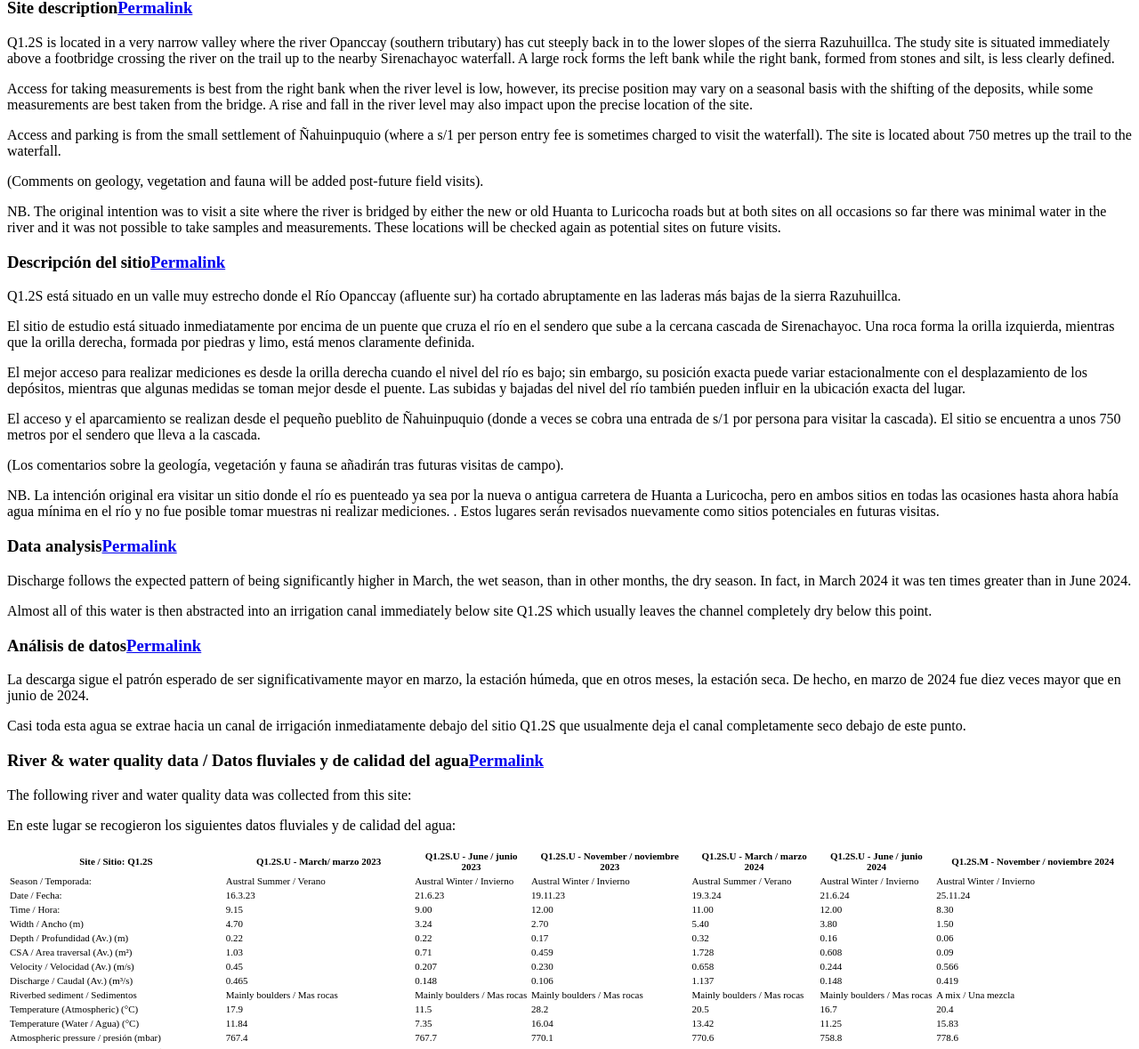
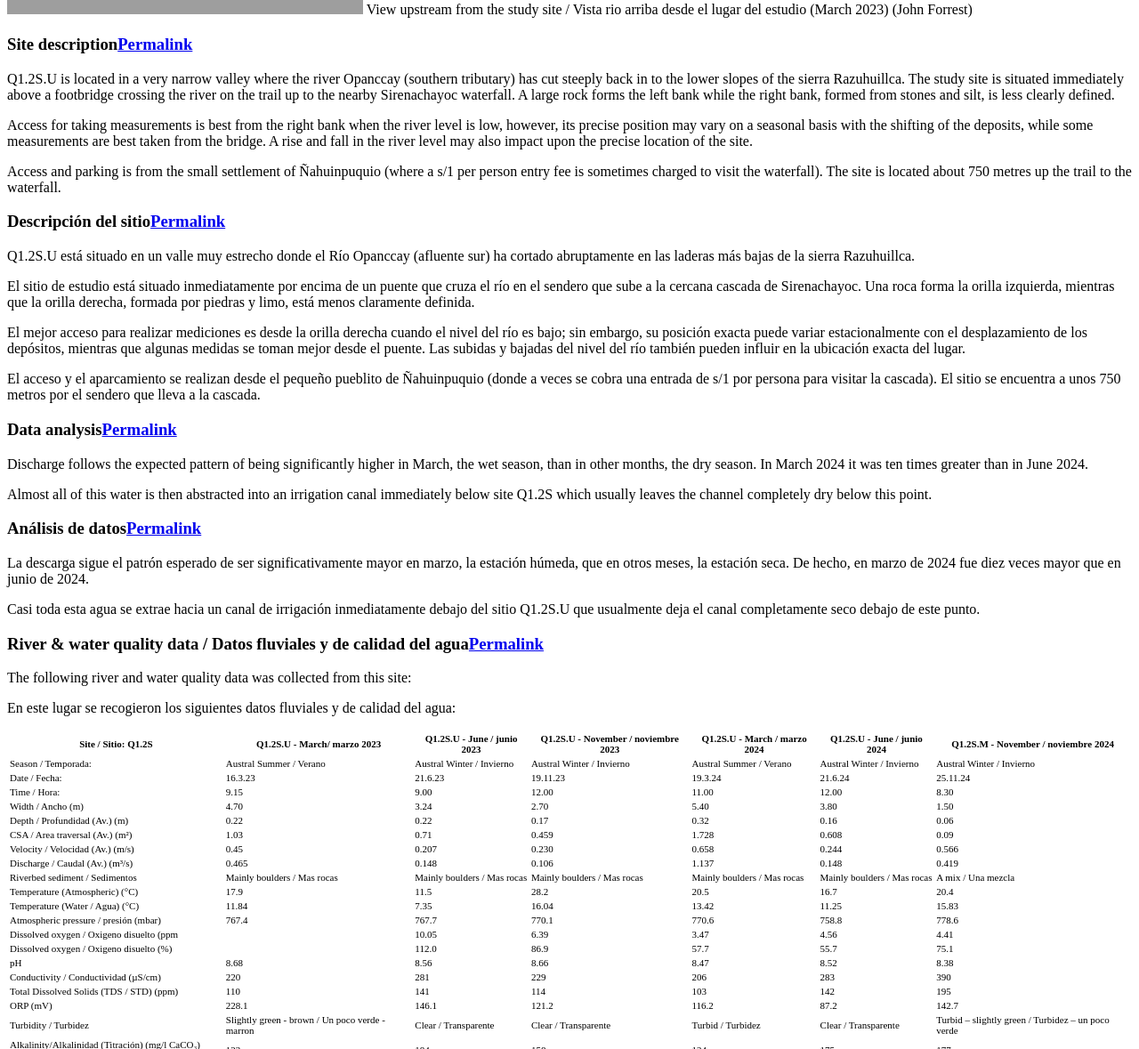
Before and after one commit to HVLepage/cavep-unah, a Jekyll site: the page built from _docs/site-network/Q1_2S.md, in a window 1280 px wide and 1400 px high, scrolled down 3719 px. Shown: the part 221-1400 px from the top of the window at 89% size. Built offline with Jekyll 4.4.1, drawn with Linux system fonts in a browser that asks for light colours; comment, search, counter and statistics services are not loaded; some of the changed text lies outside the part shown; grey boxes are pictures that could not be loaded.

Commit message:
Update Q1_2S.md

```diff
--- a/_docs/site-network/Q1_2S.md
+++ b/_docs/site-network/Q1_2S.md
@@ -58,20 +60,16 @@
 
 ### Site description
 
-Q1.2S is located in a very narrow valley where the river Opanccay (southern tributary) has cut steeply back in to the lower slopes of the sierra Razuhuillca. The study site is situated immediately above a footbridge crossing the river on the trail up to the nearby Sirenachayoc waterfall. A large rock forms the left bank while the right bank, formed from stones and silt, is less clearly defined.
+Q1.2S.U is located in a very narrow valley where the river Opanccay (southern tributary) has cut steeply back in to the lower slopes of the sierra Razuhuillca. The study site is situated immediately above a footbridge crossing the river on the trail up to the nearby Sirenachayoc waterfall. A large rock forms the left bank while the right bank, formed from stones and silt, is less clearly defined.
 
 Access for taking measurements is best from the right bank when the river level is low, however, its  precise position may vary on a seasonal basis with the shifting of the deposits, while some measurements are best taken from the bridge. A rise and fall in the river level may also impact upon the precise location of the site.
 
 Access and parking is from the small settlement of Ñahuinpuquio (where a s/1 per person entry fee is sometimes charged to visit the waterfall). The site is located about 750 metres up the trail to the waterfall.
 
-(Comments on geology, vegetation and fauna will be added post-future field visits).
-
-NB. The original intention was to visit a site where the river is bridged by either the new or old Huanta to Luricocha roads but at both sites on all occasions so far there was minimal water in the river and it was not possible to take samples and measurements. These locations will be checked again as potential sites on future visits.
-
 
 ### Descripción del sitio
 
-Q1.2S está situado en un valle muy estrecho donde el Río Opanccay (afluente sur) ha cortado abruptamente en las laderas más bajas de la sierra Razuhuillca.
+Q1.2S.U está situado en un valle muy estrecho donde el Río Opanccay (afluente sur) ha cortado abruptamente en las laderas más bajas de la sierra Razuhuillca.
 
 El sitio de estudio está situado inmediatamente por encima de un puente que cruza el río en el sendero que sube a la cercana cascada de Sirenachayoc. Una roca forma la orilla izquierda, mientras que la orilla derecha, formada por piedras y limo, está menos claramente definida.
 
@@ -79,22 +77,19 @@
 
 El acceso y el aparcamiento se realizan desde el pequeño pueblito de Ñahuinpuquio (donde a veces se cobra una entrada de s/1 por persona para visitar la cascada). El sitio se encuentra a unos 750 metros por el sendero que lleva a la cascada.
 
-(Los comentarios sobre la geología, vegetación y fauna se añadirán tras futuras visitas de campo).
-
-NB. La intención original era visitar un sitio donde el río es puenteado ya sea por la nueva o antigua carretera de Huanta a Luricocha, pero en ambos sitios en todas las ocasiones hasta ahora había agua mínima en el río y no fue posible tomar muestras ni realizar mediciones. . Estos lugares serán revisados nuevamente como sitios potenciales en futuras visitas.
-
 
 ### Data analysis
 
-Discharge follows the expected pattern of being significantly higher in March, the wet season, than in other months, the dry season. In fact, in March 2024 it was ten times greater than in June 2024.
+Discharge follows the expected pattern of being significantly higher in March, the wet season, than in other months, the dry season. In March 2024 it was ten times greater than in June 2024.
 
 Almost all of this water is then abstracted into an irrigation canal immediately below site Q1.2S which usually leaves the channel completely dry below this point.
+
 
 ### Análisis de datos
 
 La descarga sigue el patrón esperado de ser significativamente mayor en marzo, la estación húmeda, que en otros meses, la estación seca. De hecho, en marzo de 2024 fue diez veces mayor que en junio de 2024.
 
-Casi toda esta agua se extrae hacia un canal de irrigación inmediatamente debajo del sitio Q1.2S que usualmente deja el canal completamente seco debajo de este punto.
+Casi toda esta agua se extrae hacia un canal de irrigación inmediatamente debajo del sitio Q1.2S.U que usualmente deja el canal completamente seco debajo de este punto.
 
 
 ### River & water quality data / Datos fluviales y de calidad del agua
```
Also changed, not shown: other parts of _docs/site-network/Q1_2S.md (+3 -1 lines).
